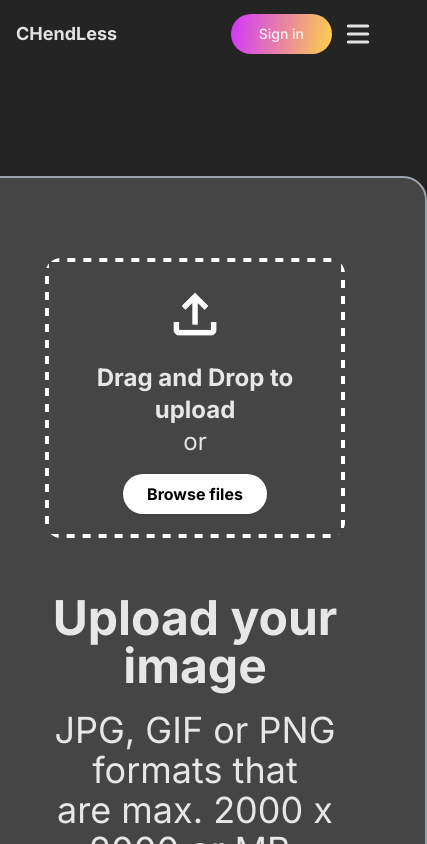
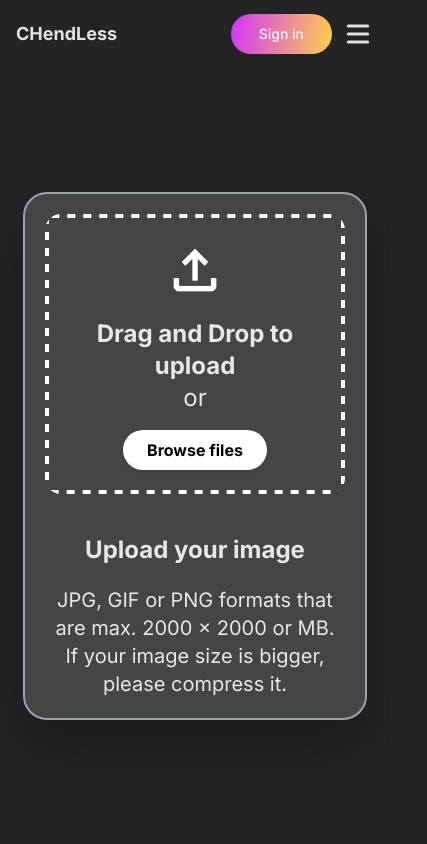
Before and after one commit to d3nnis2001/CHendLess, a Vue app in the folder frontend/: page /upload in a window 390 px wide. Shown: the top 844 px of the page, 427 px wide, since content can reach past the window. Built offline with nearby package versions, Linux system fonts and the light colour scheme.

Commit message:
Improved mobile sizes for Upload.vue

```diff
--- a/frontend/src/pages/Upload.vue
+++ b/frontend/src/pages/Upload.vue
@@ -1,11 +1,11 @@
 <template>
-  <div>
+  <div class="min-h-screen flex flex-col">
     <CustomHeadBar :purpleYellow="true"></CustomHeadBar>
-    <div class="hero-footer content-center flex flex-col justify-center items-center rounded-t-3xl mt-20">
-      <div class="items-center flex flex-col lg:flex-row box-border justify-items-center lg:justify-center p-16 border-2
+    <div class="flex-grow hero-footer content-center flex flex-col justify-center items-center">
+      <div class="items-center flex flex-col lg:flex-row box-border justify-items-center lg:justify-center p-5 sm:p-10 md:p-16 border-2
       m-7 md:m-10 rounded-3xl border-gray-400 h-auto lg:h-96
       bg-white-dark bg-opacity-15 shadow-2xl shadow-zinc-900">
-        <div class="bordermoving flex flex-col justify-center items-center p-10 m-4 rounded-3xl">
+        <div class="bordermoving flex flex-col justify-center items-center p-10 md:m-4 rounded-3xl">
           <img src='../../src/assets/upload.png' alt="Upload" class="w-16 h-16 mb-4">
           <p class="text-2xl text-center mb-4">
             <strong>Drag and Drop to upload</strong> <br> or
@@ -13,10 +13,10 @@
           <BrowseButton></BrowseButton>
         </div>
         <div class="flex flex-col text-center ml-0 lg:ml-10 mt-10 lg:mt-0">
-          <p class="font-bold text-5xl mb-5">
+          <p class="font-bold text-2xl md:text-5xl mb-5">
             Upload your image
           </p>
-          <p class="text-4xl">
+          <p class="text-xl md:text-4xl">
             JPG, GIF or PNG formats that <br> are max. 2000 x 2000 or MB. <br>
             If your image size is bigger,<br> please compress it.
           </p>
```
